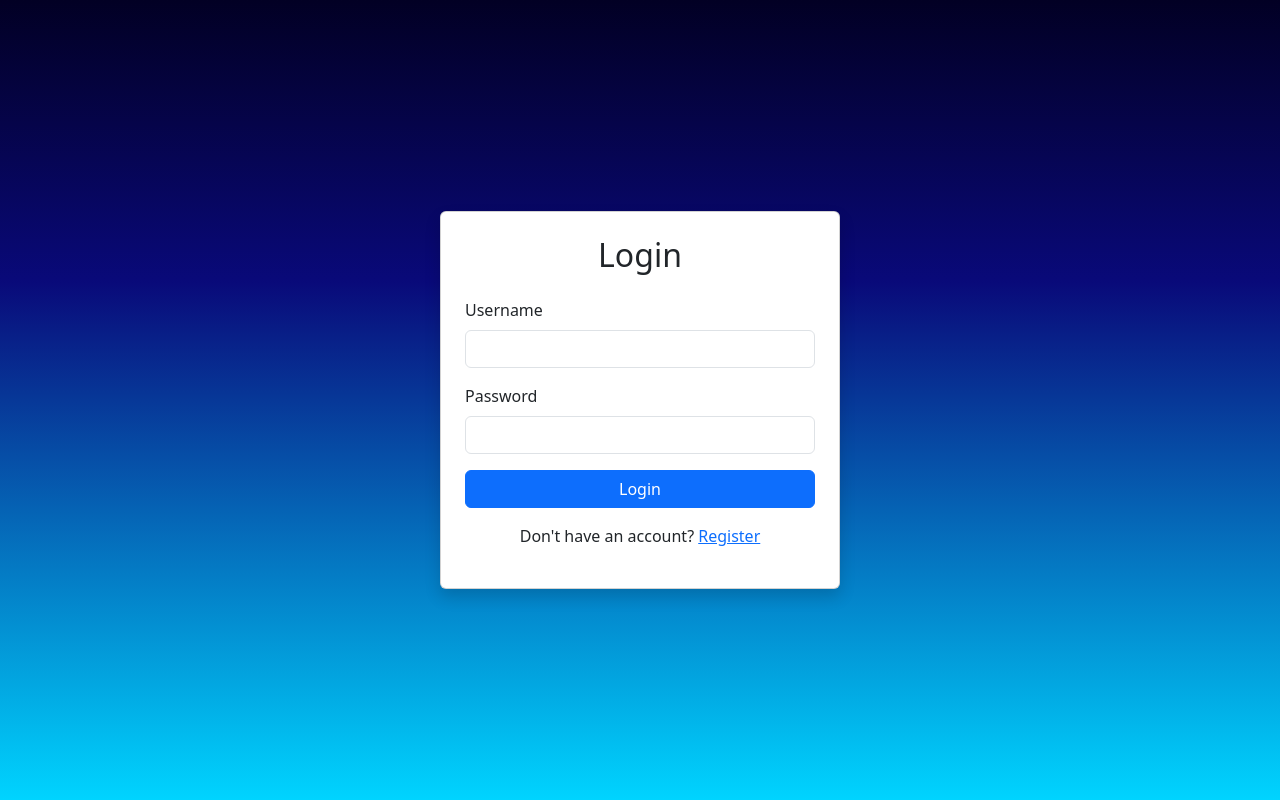
After one commit to ShaikhArbaz1011/Student-Management-System, a Flask app: page /login in a window 1280 px wide. The commit adds this page. Run offline with Flask 3, Linux system fonts and the light colour scheme.

Commit message:
login - register - Jwt

```diff
--- a/app.py
+++ b/app.py
@@ -1,10 +1,14 @@
-from flask import Flask,render_template,request,url_for,redirect
+from flask import Flask,render_template,request,url_for,redirect,jsonify,Response,make_response
 from flask_sqlalchemy import SQLAlchemy
 import os
-from datetime import datetime
+from functools import wraps
+from datetime import datetime,timedelta
+import jwt
 app = Flask(__name__)
 app.config["SQLALCHEMY_DATABASE_URI"] = "sqlite:///Student.db"
 app.config["UPLOAD_FOLDER"] = "static/upload"
+app.config['SECRET_KEY'] = "ArbaZShaikH"
+
 db = SQLAlchemy(app)
 
 class Student(db.Model):
@@ -17,12 +21,93 @@ class Student(db.Model):
     admissiondate = db.Column(db.Date,nullable=False)
     course = db.Column(db.String(30),nullable=False)
     photo = db.Column(db.String(50),nullable=False)
+class User(db.Model):
+    id = db.Column(db.Integer,primary_key = True)
+    username= db.Column(db.String(80),unique=True,nullable=False)
+    password = db.Column(db.String(256),nullable=False)
+
+
+def token_required(f):
+    @wraps(f)
+    def decorated(*args,**kwargs):
+        token = request.cookies.get('token')
+        if not token:
+            return render_template('login.html')
+        try:
+            data = jwt.decode(token,app.config['SECRET_KEY'],algorithms=["HS256"])
+            g.user_id =data['user_id']
+        except jwt.ExpiredSignatureError:
+            return jsonify({"message":"Token has expired !"})
+        except jwt.InvalidTokenError:
+            return jsonify({"message":"Invalid Token!"})
+
+
+        return f(*args,**kwargs)
+    return decorated
+
+
+
+
+
+
+
 
 @app.route('/')
 def home():
+
     students = Student.query.all()
 
     return render_template("index.html",students=students)
+@app.route('/register',methods = ["GET","POST"])
+def register():
+    if request.method == "POST":
+        username = request.form.get('register_username')
+        password = request.form.get('register_password')
+        print(username,password)
+        exist_user = User.query.filter_by(username=username).first()
+        if exist_user:
+            return "User already exists"
+        new_user = User(username=username,password=password)
+        print(new_user)
+        db.session.add(new_user)
+        db.session.commit()
+        return render_template('login.html')
+    return render_template('register.html')
+
+@app.route('/login',methods = ["GET","POST"])
+def login():
+    if request.method == "POST":
+        username = request.form.get('username')
+        password = request.form.get('password')
+        user = User.query.filter_by(username= username).first()
+        if not user:
+            return jsonify({"message":"Invalid Username"})
+        if user.password != password:
+            return jsonify({"message":"Invalid Password"})
+        expire_at  = datetime.utcnow() + timedelta(minutes=5)
+        token = jwt.encode(
+            {
+                'user_id':user.id,
+                'username':user.username,
+                'exp': expire_at
+            },
+            app.config['SECRET_KEY'],
+            algorithm='HS256'
+        )
+
+        response = make_response(jsonify({"message":"Login Succesfull"}),200)
+        response.set_cookie('token',token,expires=expire_at,httponly=True)
+        return render_template('index.html')
+    return render_template('login.html')
+
+
+@app.route('/logout',methods=["GET"])
+@token_required
+def logout():
+    response = make_response(jsonify({"message":"user_profile","username":user.username}))
+    response.delete_cookie('token')
+    return render_template('login.html')
+
 
 @app.route('/add_student',methods=["GET","POST"])
 def add_student():
@@ -59,22 +144,22 @@ def student_details(student_id):
 def update_details(student_id):
     student= Student.query.get(student_id)
     if request.method == "POST":
-       student.name = request.form.get('name')
-       student.email = request.form.get('email')
-       dob = request.form.get('dob')
-       student.dob = datetime.strptime(dob,"%Y-%m-%d" ).date()
-       student.gender  = request.form.get('gender')
-       student.roll_number = request.form.get('roll_number')
-       admissiondate = request.form.get('admissiondate')
-       student.admissiondate = datetime.strptime(admissiondate,"%Y-%m-%d" ).date()
+        student.name = request.form.get('name')
+        student.email = request.form.get('email')
+        dob = request.form.get('dob')
+        student.dob = datetime.strptime(dob,"%Y-%m-%d" ).date()
+        student.gender  = request.form.get('gender')
+        student.roll_number = request.form.get('roll_number')
+        admissiondate = request.form.get('admissiondate')
+        student.admissiondate = datetime.strptime(admissiondate,"%Y-%m-%d" ).date()
 
-       student.course = request.form.get('course')
-       photo = request.files['photo']
-       photo_path = os.path.join(app.config['UPLOAD_FOLDER'],photo)
-       photo.save(photo_path)
-       student.photo = photo.filename
-       db.session.commit()
-       return redirect(url_for('home'))
+        student.course = request.form.get('course')
+        photo = request.files['photo']
+        photo_path = os.path.join(app.config['UPLOAD_FOLDER'],photo.filename)
+        photo.save(photo_path)
+        student.photo = photo.filename
+        db.session.commit()
+        return redirect(url_for('home'))
 
 
     return render_template("update_details.html",student=student)
--- a/static/style.css
+++ b/static/style.css
@@ -1,11 +1,7 @@
 .navbar navbar-expand-lg bg-body-tertiary ,.container-fluid {
-    background: linear-gradient(90deg,black, rgb(85, 238, 85) ) !important;
+    background: linear-gradient(90deg,rgb(28, 0, 111), rgb(85, 238, 85) ) !important;
 }
-.body{
-    background: url('/static/asset/mcc.png') no-repeat center center;
 
-
-}
 .navbar-brand {
     font-size: 28px;
     color: #ffffff !important;     /* Overrides Bootstrap default */
--- /dev/null
+++ b/templates/login.html
@@ -0,0 +1,32 @@
+<!DOCTYPE html>
+<html lang="en">
+<head>
+  <meta charset="UTF-8">
+  <title>Login</title>
+  <link href="https://cdn.jsdelivr.net/npm/bootstrap@5.3.2/dist/css/bootstrap.min.css" rel="stylesheet">
+</head>
+<body class style= "background: #020024;
+background: linear-gradient(180deg, rgba(2, 0, 36, 1) 0%, rgba(9, 9, 121, 1) 35%, rgba(0, 212, 255, 1) 100%);">
+<form method="POST" action="{{ url_for('login') }}"></form>
+  <div class="container d-flex align-items-center justify-content-center min-vh-100">
+    <div class="card p-4 shadow" style="width: 100%; max-width: 400px;">
+      <h2 class="text-center mb-4">Login</h2>
+      <form action="login" method="POST">
+        <div class="mb-3">
+          <label for="loginEmail" class="form-label">Username</label>
+          <input type="text" class="form-control" id="loginEmail" name="username" required>
+        </div>
+        <div class="mb-3">
+          <label for="loginPassword" class="form-label">Password</label>
+          <input type="password" class="form-control" id="loginPassword" name ="password" required>
+        </div>
+        <button type="submit" class="btn btn-primary w-100">Login</button>
+      </form>
+      <p class="mt-3 text-center">
+        Don't have an account? <a href="/register">Register</a>
+      </p>
+    </div>
+  </div>
+</form>
+</body>
+</html>
--- a/templates/student_details.html
+++ b/templates/student_details.html
@@ -28,8 +28,8 @@
         </div>
         <div>
             <a href="/" class="btn btn-primary mx-1">  Back </a>
-            <a href="/update_details/{{ student.id}}" type="button" class="btn btn-secondary mx-1">Update</button>
-            <a href="/delete/{{student.id}}" type="button" class="btn btn-secondary mx-1">Delete</button>
+            <a href="/update_details/{{ student.id}}"  class="btn btn-secondary mx-1">Update</button>
+            <a href="/delete/{{student.id}}" class="btn btn-secondary mx-1">Delete</button>
 
         </div>
 
```
Also changed, not shown: templates/base.html (+17 -5 lines), templates/register.html (added, +31 -0 lines), static/upload/broly-dragon-ball-1920x1080-13368.jpg (deleted), static/upload/roronoa-zoro-green-1920x1080-18358.jpg (added), static/upload/wallpaperflare.com_wallpaper (27).jpg (added).
